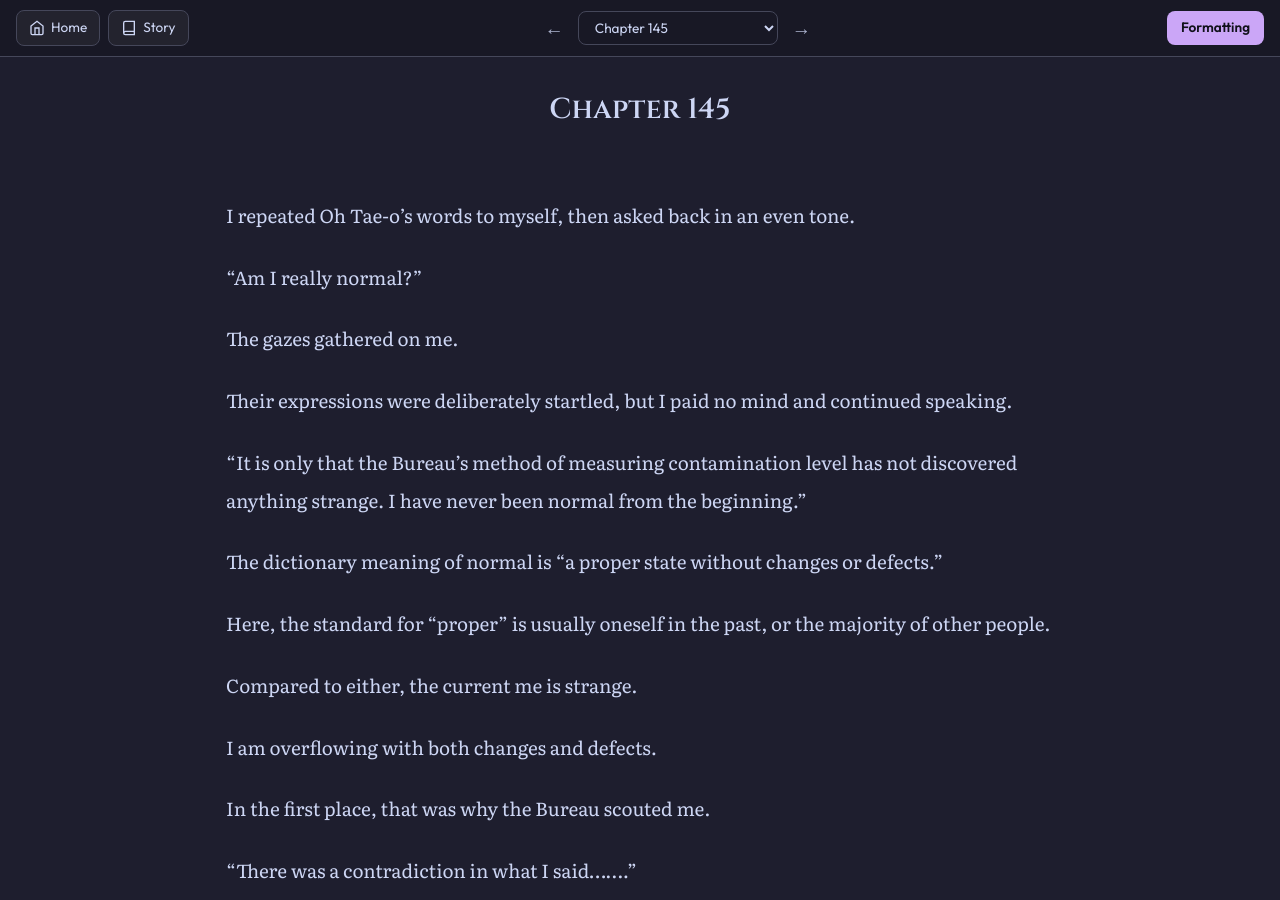
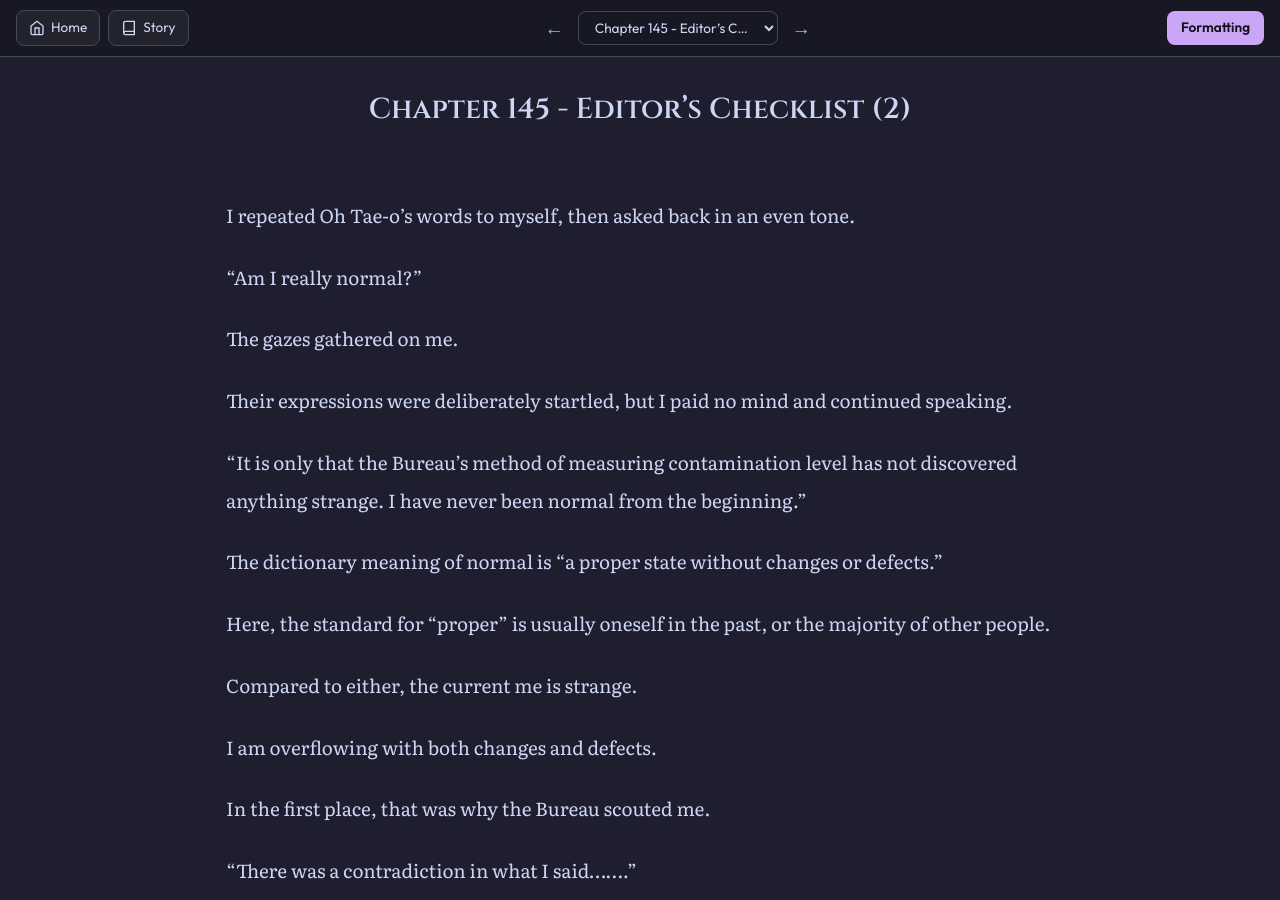
Before and after one commit to soleumn/soleumn.github.io, a Jekyll site: the page built from _chapters/esg/ch145.md, in a window 1280 px wide and 900 px high. Built offline with Jekyll 4.4.1, drawn with Linux system fonts in a browser that asks for light colours; comment, search, counter and statistics services are not loaded.

Commit message:
Update ch145.md

```diff
--- a/_chapters/esg/ch145.md
+++ b/_chapters/esg/ch145.md
@@ -1,5 +1,5 @@
 ---
-title: "Chapter 145"
+title: "Chapter 145 - Editor’s Checklist (2)"
 categories: esg
 capitulo: 145
 ---
```
